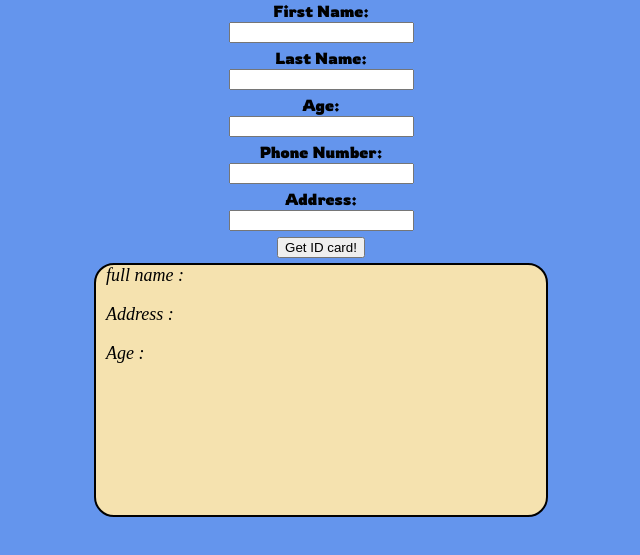
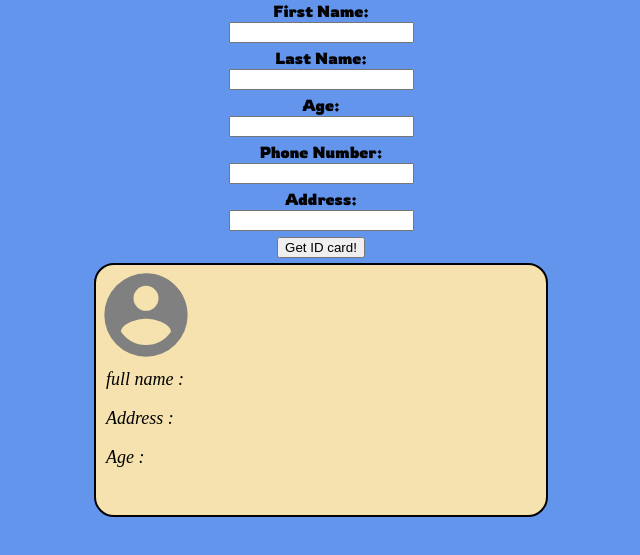
Before and after one commit to mohammedhelal388/bootcamp, a plain HTML site: page final-week-project/Hw.html in a window 1280 px wide. Shown: the part 79-634 px from the top of the page, without its empty margins (319-959 px from the left). Drawn offline with Linux system fonts and the light colour scheme; a web font is replaced by a local one.

Commit message:
profile add

```diff
--- a/final-week-project/Hw.html
+++ b/final-week-project/Hw.html
@@ -58,6 +58,9 @@
 </div>
 
 <div class="Card" id="idCard">
+    <svg style="width:100px;height:100px" viewBox="0 0 24 24">
+        <path fill="gray" d="M12,19.2C9.5,19.2 7.29,17.92 6,16C6.03,14 10,12.9 12,12.9C14,12.9 17.97,14 18,16C16.71,17.92 14.5,19.2 12,19.2M12,5A3,3 0 0,1 15,8A3,3 0 0,1 12,11A3,3 0 0,1 9,8A3,3 0 0,1 12,5M12,2A10,10 0 0,0 2,12A10,10 0 0,0 12,22A10,10 0 0,0 22,12C22,6.47 17.5,2 12,2Z" />
+    </svg>
     <div>
      <label style="margin: 10px; font-style: italic; font-size: large; margin-top: 10px;" >full name :</label>
      <label style="margin: 5px;" id="postFullName"></label>
```
